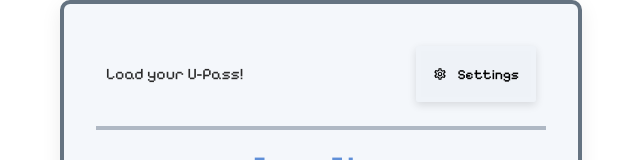
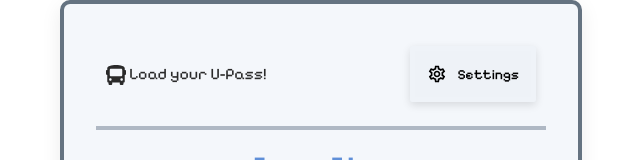
Before and after one commit to samlui1009/PassPing, a React (Vite) app in the folder passping-extension/: page / in a window 1280 px wide. Shown: the top 160 px of the page, without its empty margins (319-959 px from the left). Built offline with nearby package versions, Linux system fonts and the light colour scheme.

Commit message:
Added icon to header tagline

```diff
--- a/passping-extension/src/components/Header.tsx
+++ b/passping-extension/src/components/Header.tsx
@@ -1,4 +1,5 @@
 import { MdOutlineSettings } from "react-icons/md";
+import { FaBus } from "react-icons/fa";
 
 import '../stylesheets/Header.css';
 
@@ -11,7 +12,7 @@ function Header({goToSettings} : HeaderProps) {
     return (
       <>
           <div className="header-div">
-            <p className="header-tagline">Load your U-Pass!</p>
+            <p className="header-tagline"><FaBus className="header-logo"></FaBus> Load your U-Pass!</p>
             <button className="settings-btn" onClick={goToSettings}><MdOutlineSettings className="settings-icon"></MdOutlineSettings>Settings</button>
           </div>
       </>
--- a/passping-extension/src/stylesheets/Header.css
+++ b/passping-extension/src/stylesheets/Header.css
@@ -8,6 +8,14 @@
 .header-tagline {
     font-size: 16px;
     color: #2a2a2a;
+    text-align: center;
+    vertical-align: middle;
+}
+
+.header-logo {
+    width: 20px;
+    height: 20px;
+    vertical-align: middle;
 }
 
 .settings-btn {
@@ -34,5 +42,7 @@
 
 .settings-icon {
     vertical-align: middle;
+    width: 20px;
+    height: 20px;
     margin-right: 10px;
 }
```
Also changed, not shown: 5 other files (tests, documents, lock files or other folders).
